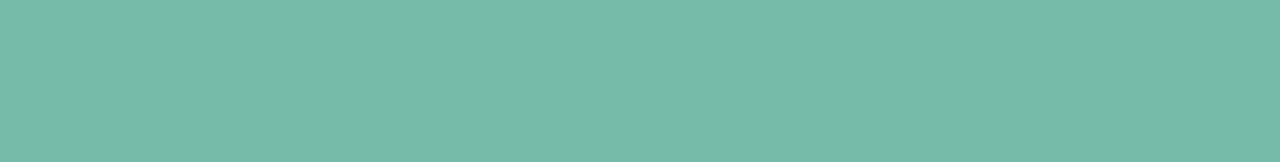
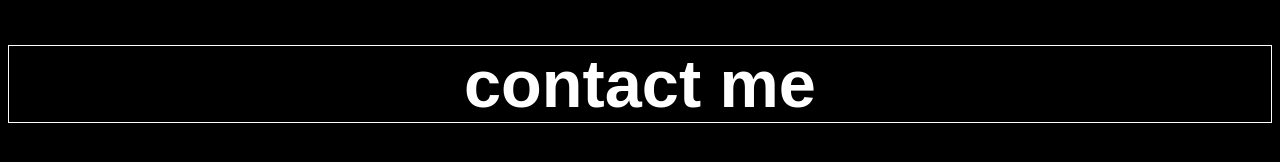
Before and after one commit to Pavelixo/Con, a plain HTML site: page index.html in a window 1280 px wide. Drawn offline with Linux system fonts and the light colour scheme.

Commit message:
Update index.html

```diff
--- a/index.html
+++ b/index.html
@@ -4,12 +4,22 @@
     <meta charset="UTF-8">
     <meta http-equiv="X-UA-Compatible" content="IE=edge">
     <meta name="viewport" content="width=device-width, initial-scale=1.0">
-    <title>Document</title>
-    <style>body{
-        background: #0380628a;
-    }</style>
+    <title>Pavel</title>
+    <style>
+        body {
+            background-color: black;
+        }
+    </style>
 </head>
 <body>
+    <h1>contact me</h1>
+    <style>h1{
+        font-family: Arial;
+        color: white;
+        text-align: center;
+        font-size: 50pt;
+        border: 1pt solid;
+    }</style>
 
 </body>
 </html>
```
